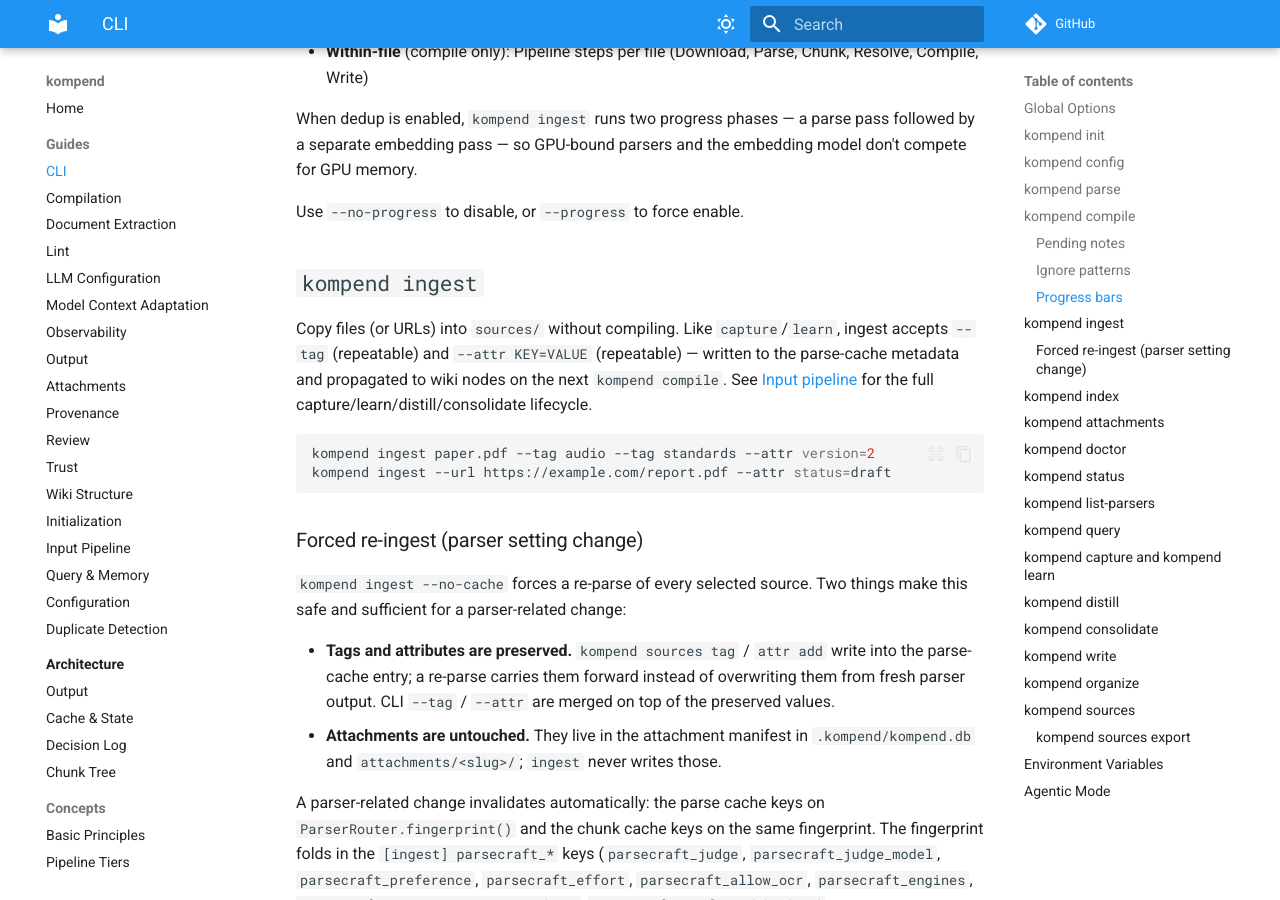
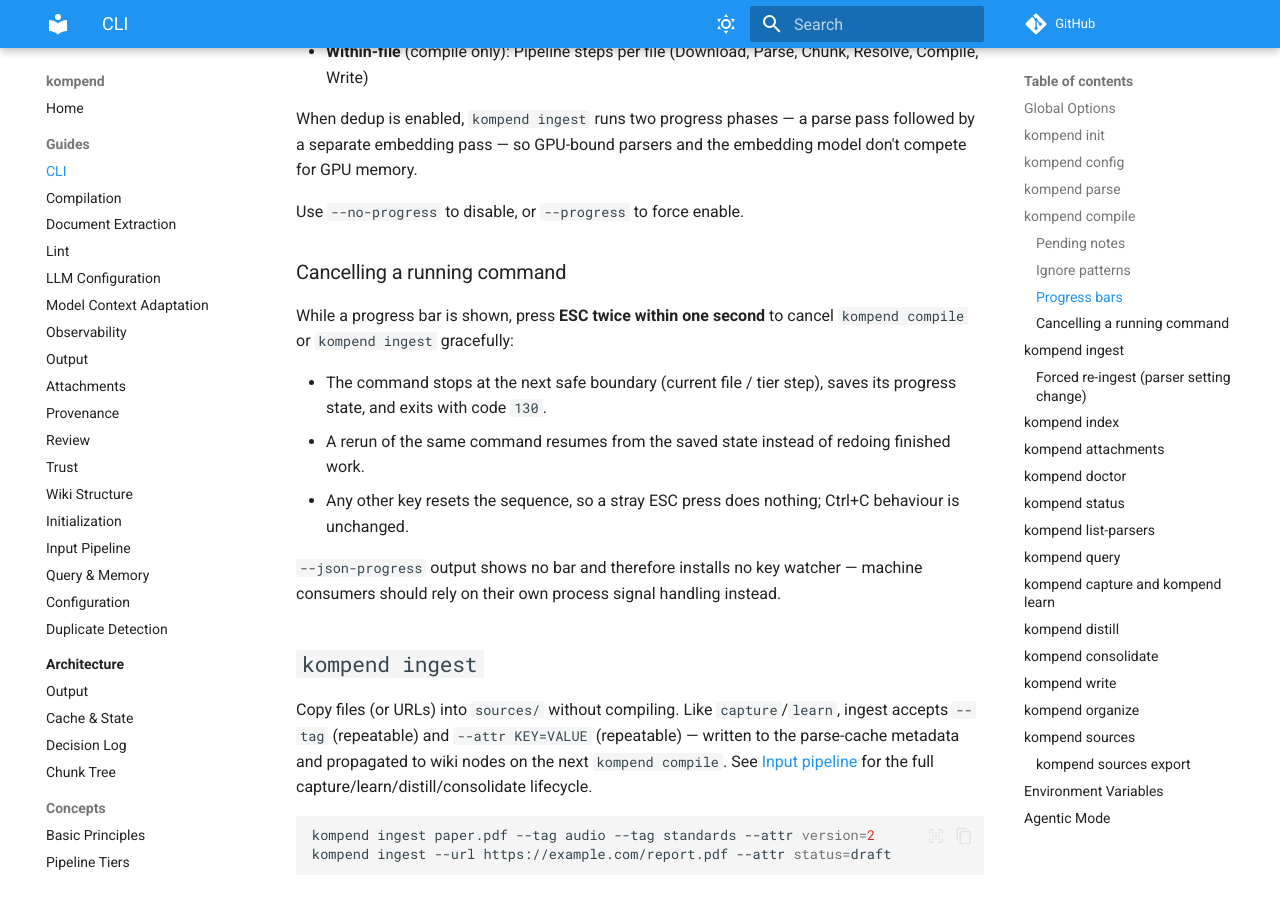
Before and after one commit to jr2804/kompend, an MkDocs documentation site: the page built from docs/guides/cli.md, in a window 1280 px wide and 900 px high, scrolled down 6616 px. Built offline with MkDocs 1.6.1 and Material for MkDocs 9.7.7, drawn with Linux system fonts in a browser that asks for light colours; comment, search, counter and statistics services are not loaded.

Commit message:
📝 docs(cli): document double-ESC cancellation
- new 'Cancelling a running command' section: boundary stop, state saved, exit 130, rerun resumes; --json-progress has no watcher

```diff
--- a/docs/guides/cli.md
+++ b/docs/guides/cli.md
@@ -213,6 +213,21 @@
 model don't compete for GPU memory.
 
 Use `--no-progress` to disable, or `--progress` to force enable.
+
+### Cancelling a running command
+
+While a progress bar is shown, press **ESC twice within one second** to cancel
+`kompend compile` or `kompend ingest` gracefully:
+
+- The command stops at the next safe boundary (current file / tier step),
+  saves its progress state, and exits with code `130`.
+- A rerun of the same command resumes from the saved state instead of
+  redoing finished work.
+- Any other key resets the sequence, so a stray ESC press does nothing;
+  Ctrl+C behaviour is unchanged.
+
+`--json-progress` output shows no bar and therefore installs no key watcher —
+machine consumers should rely on their own process signal handling instead.
 
 ## `kompend ingest`
 
```
